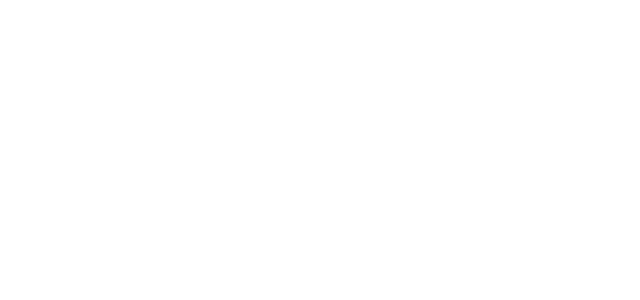
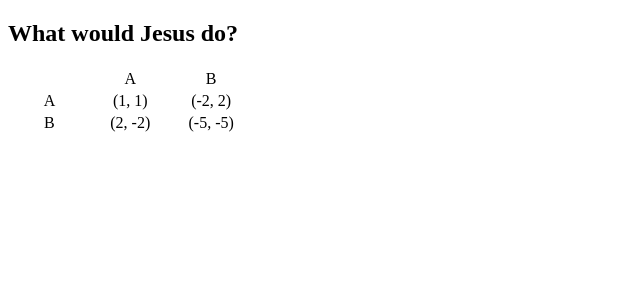
Before and after one commit to thetravisweber/math_with_vue, a Vue app: page /game-theory-jesus in a window 1280 px wide. Before the commit this address had no page. Shown: the top 300 px of the page, without its empty margins (0-640 px from the left). Built offline with nearby package versions, Linux system fonts and the light colour scheme.

Commit message:
put together basics of game theory jesus

```diff
--- a/src/App.vue
+++ b/src/App.vue
@@ -2,13 +2,9 @@
   <router-view/>
 </template>
 
-<style>
+<style scoped>
 body {
   margin: 0;
   padding: 0;
 }
-
-h2 {
-  display:none;
-}
 </style>
--- a/src/router/index.js
+++ b/src/router/index.js
@@ -1,6 +1,7 @@
 import { createRouter, createWebHistory } from 'vue-router'
 import Home from '../views/Home.vue'
 import PrimeFactors from '../views/PrimeFactors.vue'
+import GameTheoryJesus from '../views/GameTheoryJesus.vue'
 
 const routes = [
   {
@@ -12,6 +13,11 @@
     path: '/prime-factors',
     name: 'PrimeFactors',
     component: PrimeFactors
+  },
+  {
+    path: '/game-theory-jesus',
+    name: 'GameTheoryJesus',
+    component: GameTheoryJesus
   }
 ]
 
--- /dev/null
+++ b/src/views/GameTheoryJesus.vue
@@ -0,0 +1,43 @@
+<template>
+  <div class="GameTheoryJesus">
+    <h2>What would Jesus do?</h2>
+    <table>
+      <tr>
+        <td></td>
+        <td>A</td>
+        <td>B</td>
+      </tr>
+      <tr>
+        <td>A</td>
+        <td>(1, 1)</td>
+        <td>(-2, 2)</td>
+      </tr>
+      <tr>
+        <td>B</td>
+        <td>(2, -2)</td>
+        <td>(-5, -5)</td>
+      </tr>
+    </table>
+  </div>
+</template>
+
+<script>
+export default {
+  name: "GameTheoryJesus",
+}
+</script>
+
+<style scoped>
+.GameTheoryJesus {
+  --main-color: black;
+  --secondary-color: white;
+  background-color: var(--secondary-color);
+  color: var(--main-color);
+}
+
+td {
+  text-align: center;
+  width: 20%;
+
+}
+</style>
--- a/src/views/Home.vue
+++ b/src/views/Home.vue
@@ -1,6 +1,7 @@
 <template>
   <div class="home">
-    <router-link to="/prime-factors">Prime Factors</router-link>
+    <router-link class="link" to="/prime-factors">Prime Factors</router-link>
+    <router-link class="link" to="/game-theory-jesus">Game Theory Jesus</router-link>
   </div>
 </template>
 
@@ -9,3 +10,14 @@
   name: "Home",
 }
 </script>
+
+<style scoped>
+.home {
+  margin: 30px;
+}
+
+.link {
+  padding: 10px;
+  display: block;
+}
+</style>
```
